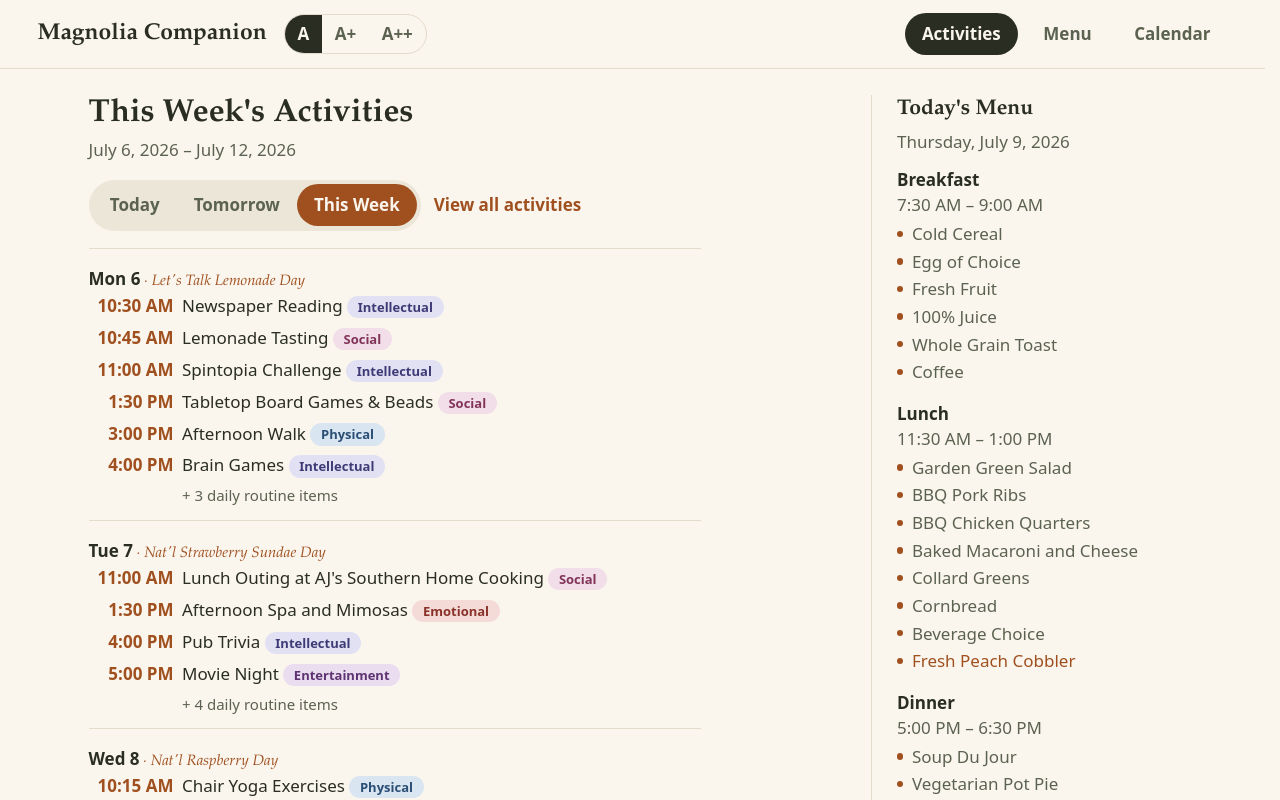
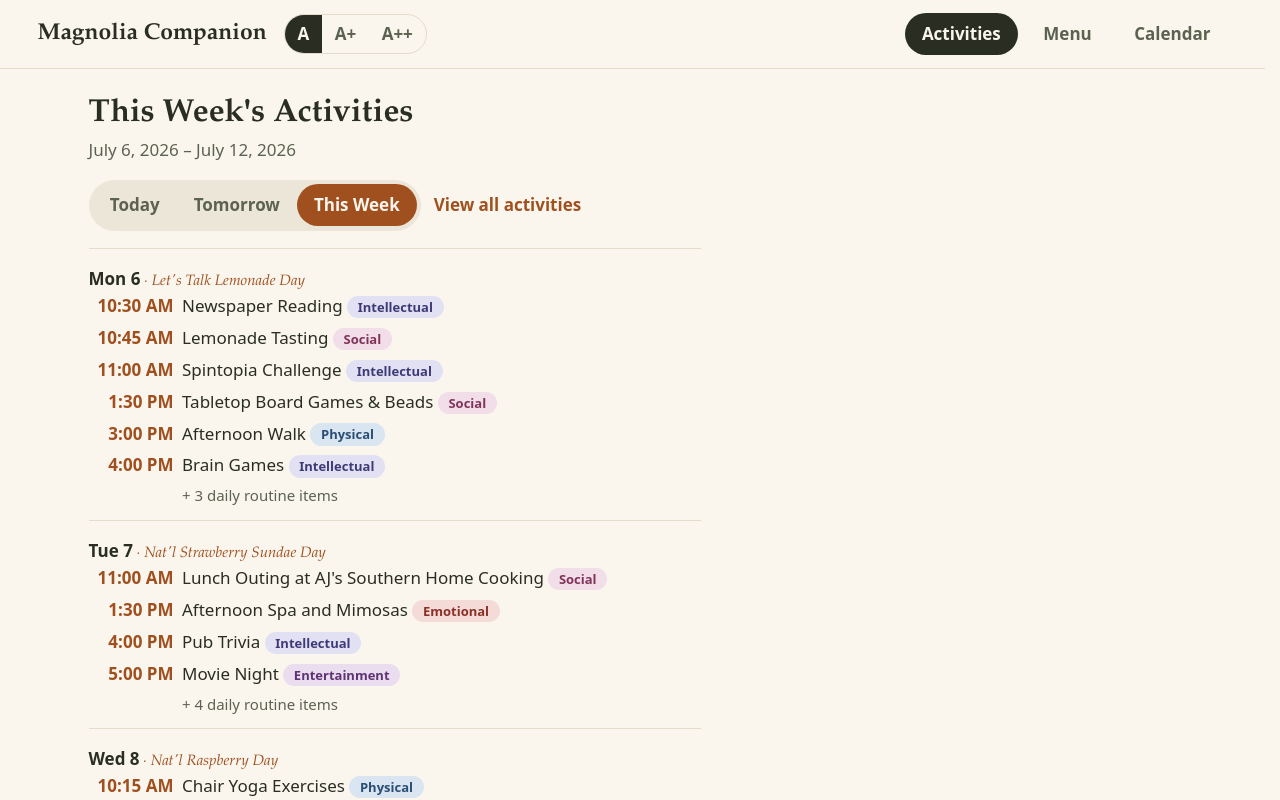
Before and after one commit to dillo/magnolia-companion, a Next.js app: page / in a window 1280 px wide. Both pictures are taken after a click on the tab "This Week". Shown: the top 800 px of the page. Built offline with nearby package versions, Linux system fonts and the light colour scheme.

Commit message:
fix: hide menu summary in weekly activities

```diff
--- a/components/HomeClient.tsx
+++ b/components/HomeClient.tsx
@@ -45,8 +45,12 @@ export default function HomeClient({ months, weeks }: { months: ActivityMonth[];
     ? `${longDateOfISO(weekStart)} – ${longDateOfISO(addDaysISO(weekStart, 6))}`
     : `${dayNameOfISO(date)}, ${longDateOfISO(date)}`;
 
+  const showMenuSummary = pick !== "week";
+
   return (
-    <div className="mx-auto grid max-w-5xl gap-8 lg:grid-cols-[minmax(0,1fr)_18rem] lg:items-start">
+    <div className={`mx-auto grid max-w-5xl gap-8 ${
+      showMenuSummary ? "lg:grid-cols-[minmax(0,1fr)_18rem] lg:items-start" : ""
+    }`}>
       <section className="min-w-0 max-w-xl">
         <h1 className="font-display text-3xl font-semibold">{pageTitle(pick)}</h1>
         <p className="mt-1 text-moss">
@@ -74,7 +78,12 @@ export default function HomeClient({ months, weeks }: { months: ActivityMonth[];
         </div>
 
         {pick === "week" ? (
-          <WeekActivities months={months} dates={weekDates} today={today} />
+          <>
+            <WeekActivities months={months} dates={weekDates} today={today} />
+            <Link href="/menu" className="mt-4 inline-block font-semibold text-copper underline-offset-4 hover:underline">
+              Full menu
+            </Link>
+          </>
         ) : (
           day
             ? <Timeline events={day.events} />
@@ -82,7 +91,7 @@ export default function HomeClient({ months, weeks }: { months: ActivityMonth[];
         )}
       </section>
 
-      <MenuSummary day={menuDay} date={menuDate} title={menuTitle} />
+      {showMenuSummary && <MenuSummary day={menuDay} date={menuDate} title={menuTitle} />}
     </div>
   );
 }
```
